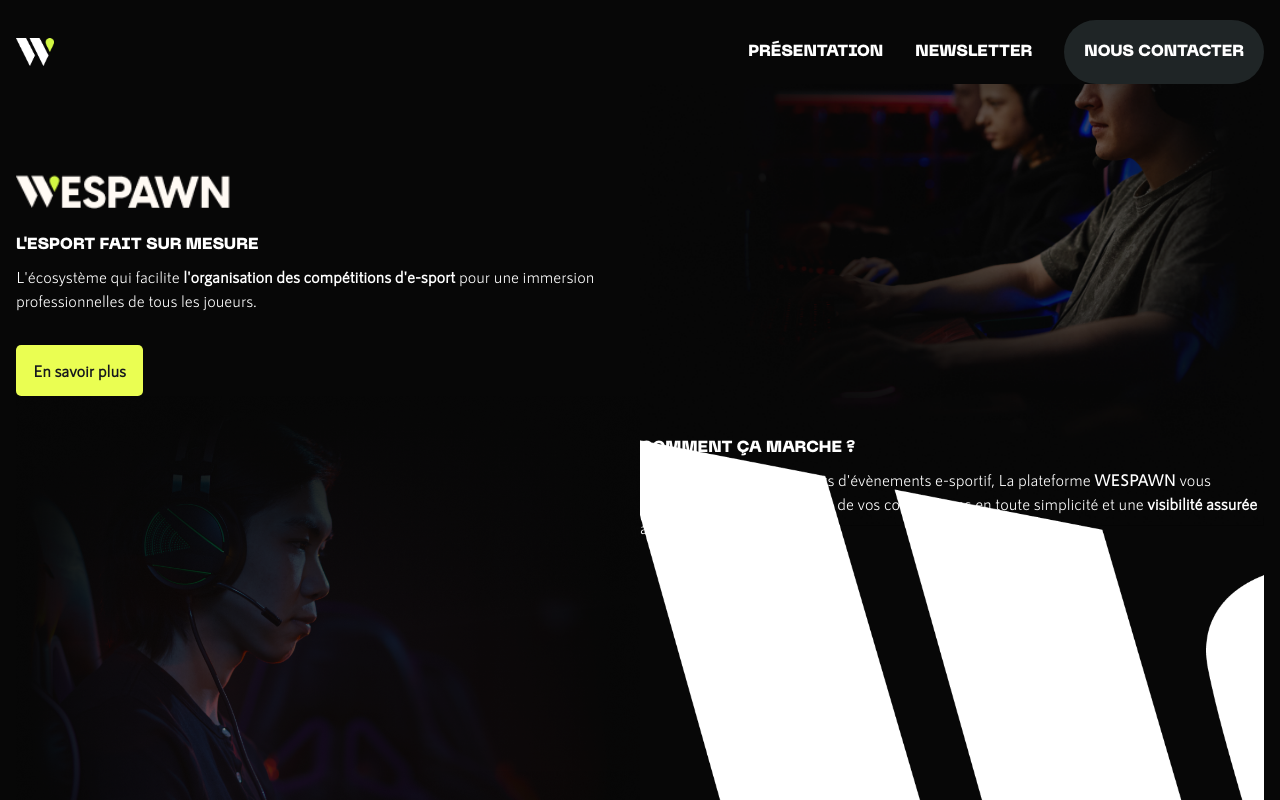
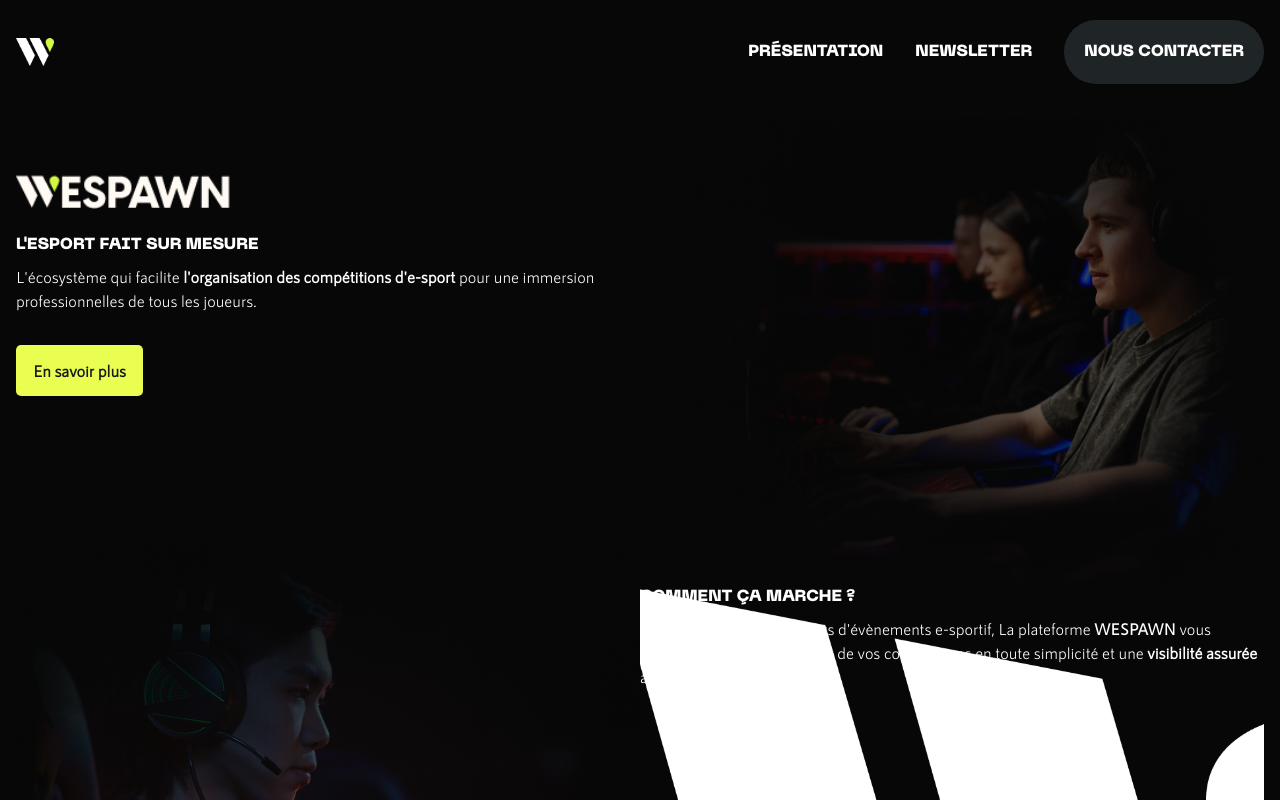
Before and after one commit to celianlb/wespawn, a Next.js app: page / in a window 1280 px wide. Shown: the top 800 px of the page. Built offline with nearby package versions, Linux system fonts and the light colour scheme.

Commit message:
image changes

```diff
--- a/src/pages/index.tsx
+++ b/src/pages/index.tsx
@@ -18,7 +18,7 @@
                   alt="Gamer Image"
                   width={1464}
                   height={1311}
-                  className='mb-[-130px] mt-[-150px] md:w-1/2 xl:mt-[-150px]'
+                  className='mb-[-130px] md:w-1/2 '
                 />
                 <div className='md:mt-[40px]'>
                   <Image
```
